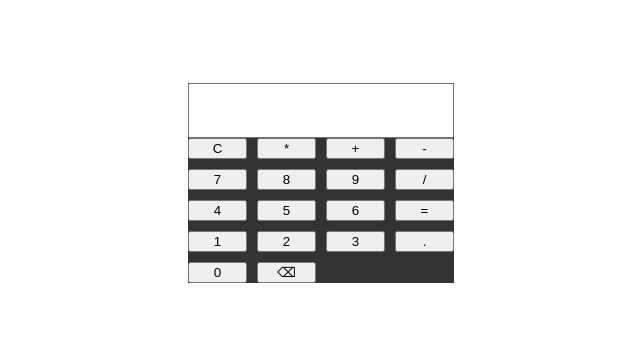
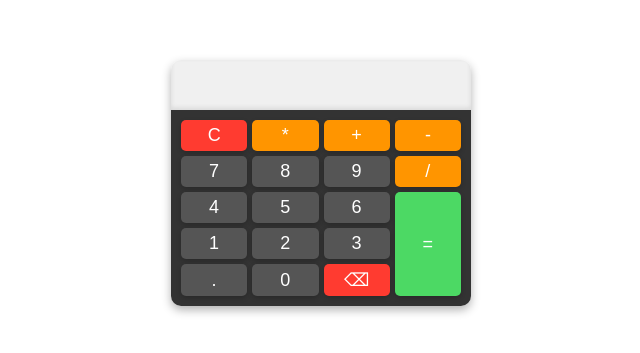
Before and after one commit to abubekernuru/HTML-CSS-JavaScript-projects, a plain HTML site: page calculator-v2/index.html in a window 1280 px wide. Shown: the part 217-570 px from the top of the page, without its empty margins (319-959 px from the left). Drawn offline with Linux system fonts and the light colour scheme.

Commit message:
complete calculator ui

```diff
--- a/calculator-v2/index.html
+++ b/calculator-v2/index.html
@@ -10,26 +10,26 @@
 <body>
     <main>
         <section class="display">
-            <input type="text" class="input" id="input">
+            <input type="text" class="input" id="input" disabled>
             <label for="input" id="hidden">calculato</label>
         </section>
         <section class="btns">
-            <button class="cancel">C</button>
-            <button class="operator">*</button>
-            <button class="operator">+</button>
-            <button class="operator">-</button>
+            <button class="btn cancel">C</button>
+            <button class="btn operator">*</button>
+            <button class="btn operator">+</button>
+            <button class="btn operator">-</button>
             <button class="btn">7</button>
             <button class="btn">8</button>
             <button class="btn">9</button>
-            <button class="btn">/</button>
+            <button class="btn operator">/</button>
             <button class="btn">4</button>
             <button class="btn">5</button>
             <button class="btn">6</button>
-            <button class="operator equal">=</button>
+            <button class="btn operator equal">=</button>
             <button class="btn">1</button>
             <button class="btn">2</button>
             <button class="btn">3</button>
-            <button class="decimal">.</button>
+            <button class="btn decimal">.</button>
             <button class="btn zero">0</button>
             <button class="btn back">⌫</button>
 
--- a/calculator-v2/style.css
+++ b/calculator-v2/style.css
@@ -8,34 +8,61 @@ body {
 }
 
 main {
-    background-color: #333;
+    border-radius: 10px;
+    box-shadow: 0 4px 10px rgba(0, 0, 0, 0.3);
+    overflow: hidden;
+    width: 300px;
+    max-width: 90%;
 }
 
 .btns {
     display: grid;
     grid-template-columns: repeat(4, 1fr);
-    gap: 10px;
-
+    gap: 5px;
+    padding: 10px;
+    background-color: #333;
 }
 
 .input {
-    padding: 15px;
+    padding: 10px;
     font-size: 18px;
     color: #333;
+
+    border: none;
+    width: 100%;
+    box-sizing: border-box;
+    box-shadow: 0 -2px 5px rgba(0, 0, 0, 0.1) inset;
+    background-color: #f0f0f0;
+    height: 50px;
 }
 
-/* .btn {
+.btn {
     padding: 5px;
-    background-color: inherit;
-    color: white;
+    background-color: #555;
+    color: #fff;
     border: none;
-    box-shadow: rgba(255, 255, 255, 0.6)
-} */
+    font-size: 18px;
+    cursor: pointer;
+    border-radius: 5px;
+    box-shadow: 0 2px 5px rgba(0, 0, 0, 0.2);
+}
+
+
+.operator {
+    background-color: #ff9500;
+}
 
 .equal {
-    column-span: ;
+    background-color: #4cd964;
+    grid-row: span 3;
 }
 
+.cancel {
+    background-color: #ff3b30;
+}
+.back {
+    background-color: #ff3b30;
+}
 
 
 
```
